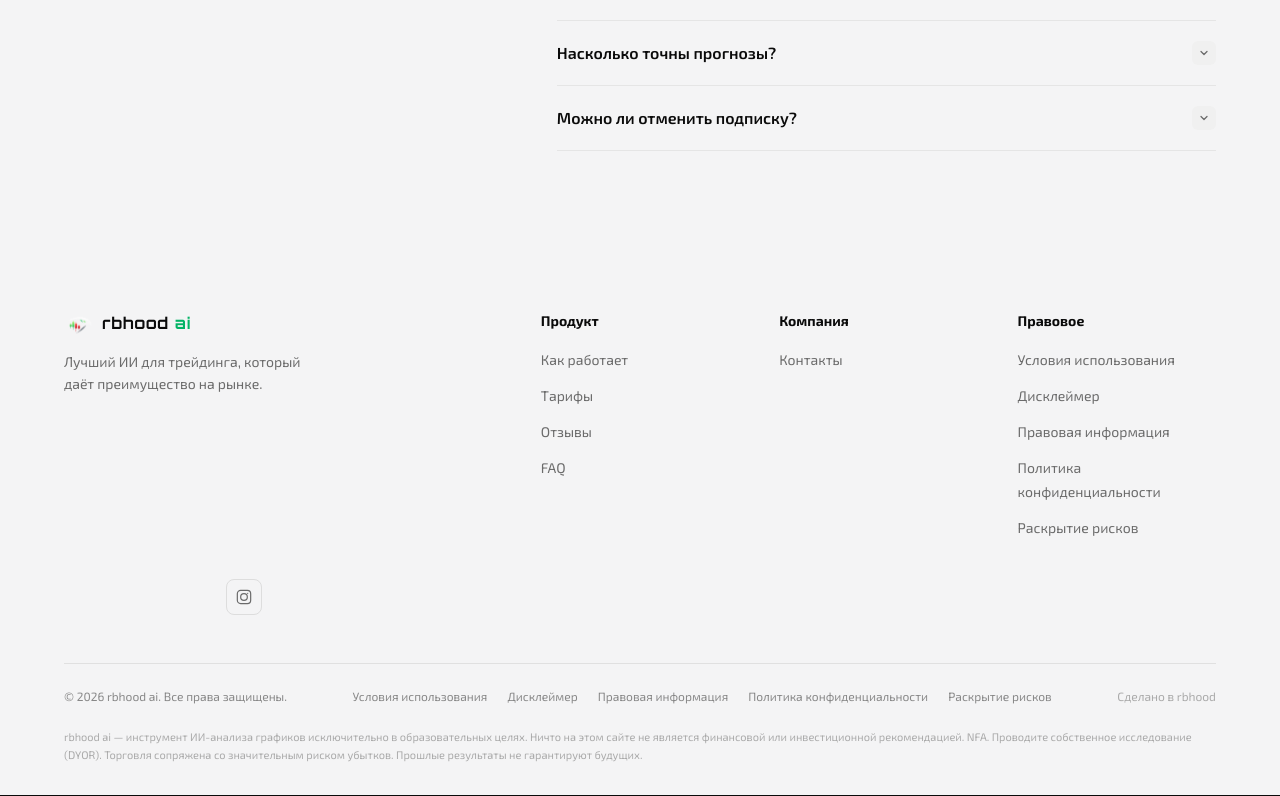
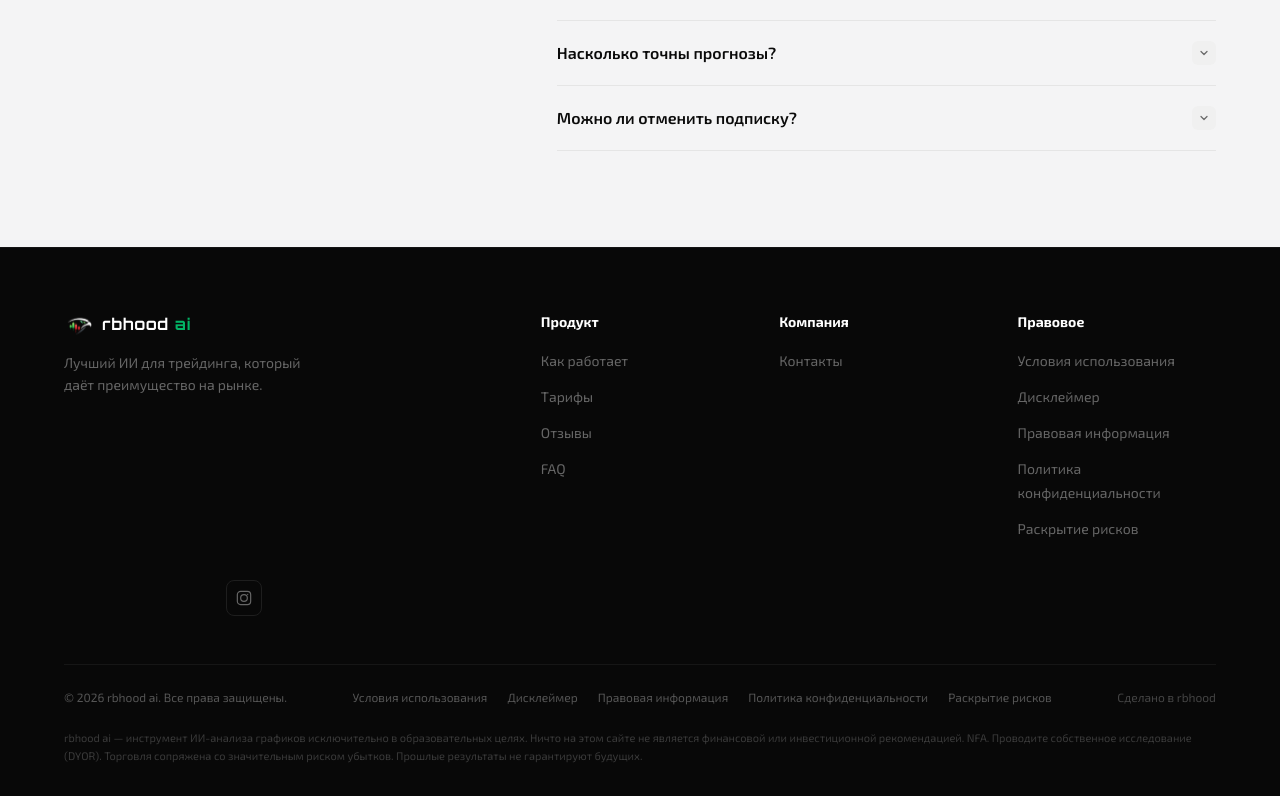
Before and after one commit to qryptobro/rbhood, a Next.js app: page / in a window 1280 px wide. Shown: the part 7187-7983 px from the top of the page. Built offline with nearby package versions, Linux system fonts and the light colour scheme.

Commit message:
style: dark footer theme (keep BullGPT structure)

```diff
--- a/app/components/Footer.tsx
+++ b/app/components/Footer.tsx
@@ -35,7 +35,7 @@ export default function Footer() {
   const legalInline = [t["footer_terms"], t["footer_disclaimer"], t["footer_legal_notices"], t["footer_privacy"], t["footer_risk"]];
 
   return (
-    <footer className="pt-16 pb-8 px-6" style={{ background: "#F4F4F5" }}>
+    <footer className="pt-16 pb-8 px-6 border-t border-[#141414]" style={{ background: "#080808" }}>
       <div className="max-w-6xl mx-auto">
         {/* Top */}
         <div className="grid grid-cols-2 md:grid-cols-5 gap-10 mb-12">
@@ -45,11 +45,11 @@ export default function Footer() {
               <div style={{ width: 30, height: 26, overflow: "hidden", flexShrink: 0, marginTop: "-4px" }}>
                 <img src="/logo.svg" alt="" width={30} height={45} style={{ display: "block" }} />
               </div>
-              <span className="font-orbitron font-bold text-base lowercase tracking-wider text-[#0A0A0A]">
+              <span className="font-orbitron font-bold text-base lowercase tracking-wider text-white">
                 rbhood <span className="text-[#02B365]">ai</span>
               </span>
             </a>
-            <p className="font-exo text-sm text-[#6B6B6B] leading-relaxed max-w-[240px]">
+            <p className="font-exo text-sm text-[#666] leading-relaxed max-w-[240px]">
               {t["footer_tagline"]}
             </p>
           </div>
@@ -57,12 +57,12 @@ export default function Footer() {
           {/* Nav columns */}
           {cols.map((col) => (
             <div key={col.title}>
-              <div className="font-exo font-bold text-sm text-[#0A0A0A] mb-4">{col.title}</div>
+              <div className="font-exo font-bold text-sm text-white mb-4">{col.title}</div>
               <ul className="flex flex-col gap-3">
                 {col.links.map((link) => (
                   <li key={link.label}>
                     <a href={link.href}
-                      className="font-exo text-sm text-[#6B6B6B] hover:text-[#02B365] transition-colors duration-150 cursor-pointer">
+                      className="font-exo text-sm text-[#666] hover:text-[#02B365] transition-colors duration-150 cursor-pointer">
                       {link.label}
                     </a>
                   </li>
@@ -73,7 +73,7 @@ export default function Footer() {
 
           {/* Instagram */}
           <div className="hidden md:flex justify-end">
-            <a href="#" className="inline-flex items-center justify-center w-9 h-9 rounded-lg border border-[#ddd] text-[#6B6B6B] hover:border-[#02B36540] hover:text-[#02B365] transition-all duration-200">
+            <a href="#" className="inline-flex items-center justify-center w-9 h-9 rounded-lg border border-[#1e1e1e] text-[#666] hover:border-[#02B36540] hover:text-[#02B365] transition-all duration-200">
               <svg width="16" height="16" viewBox="0 0 24 24" fill="none" stroke="currentColor" strokeWidth="1.8" strokeLinecap="round" strokeLinejoin="round">
                 <rect x="2" y="2" width="20" height="20" rx="5"/><circle cx="12" cy="12" r="5"/><circle cx="17.5" cy="6.5" r="1" fill="currentColor" stroke="none"/>
               </svg>
@@ -82,18 +82,18 @@ export default function Footer() {
         </div>
 
         {/* Divider */}
-        <div className="border-t border-[#E0E0E0] pt-6 flex flex-col md:flex-row justify-between items-center gap-4">
-          <div className="font-exo text-xs text-[#888]">{t["footer_copy"]}</div>
+        <div className="border-t border-[#161616] pt-6 flex flex-col md:flex-row justify-between items-center gap-4">
+          <div className="font-exo text-xs text-[#555]">{t["footer_copy"]}</div>
           <div className="flex flex-wrap items-center justify-center gap-x-5 gap-y-2">
             {legalInline.map((l) => (
-              <a key={l} href="#" className="font-exo text-xs text-[#888] hover:text-[#02B365] transition-colors">{l}</a>
+              <a key={l} href="#" className="font-exo text-xs text-[#555] hover:text-[#02B365] transition-colors">{l}</a>
             ))}
           </div>
-          <div className="font-exo text-xs text-[#aaa]">{t["footer_made_by"]}</div>
+          <div className="font-exo text-xs text-[#444]">{t["footer_made_by"]}</div>
         </div>
 
         {/* Disclaimer */}
-        <p className="font-exo text-[11px] text-[#aaa] leading-relaxed mt-6">
+        <p className="font-exo text-[11px] text-[#3a3a3a] leading-relaxed mt-6">
           {t["footer_disc_full"]}
         </p>
       </div>
```
